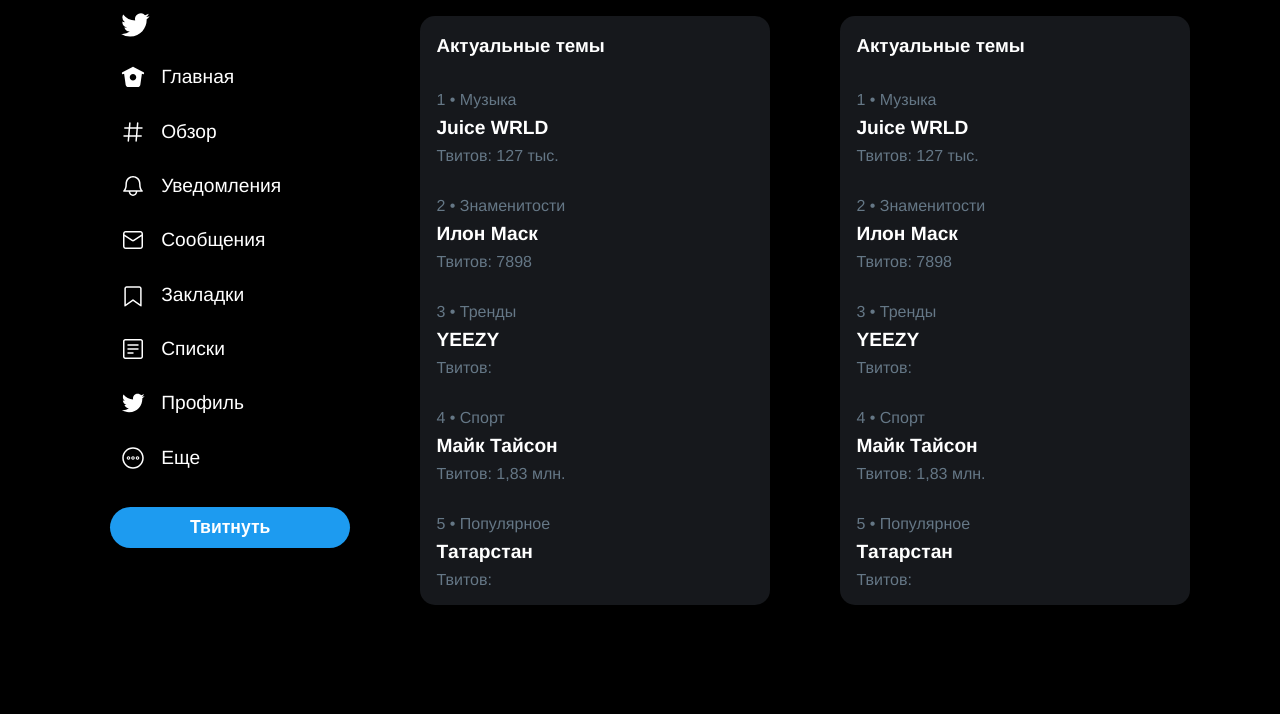
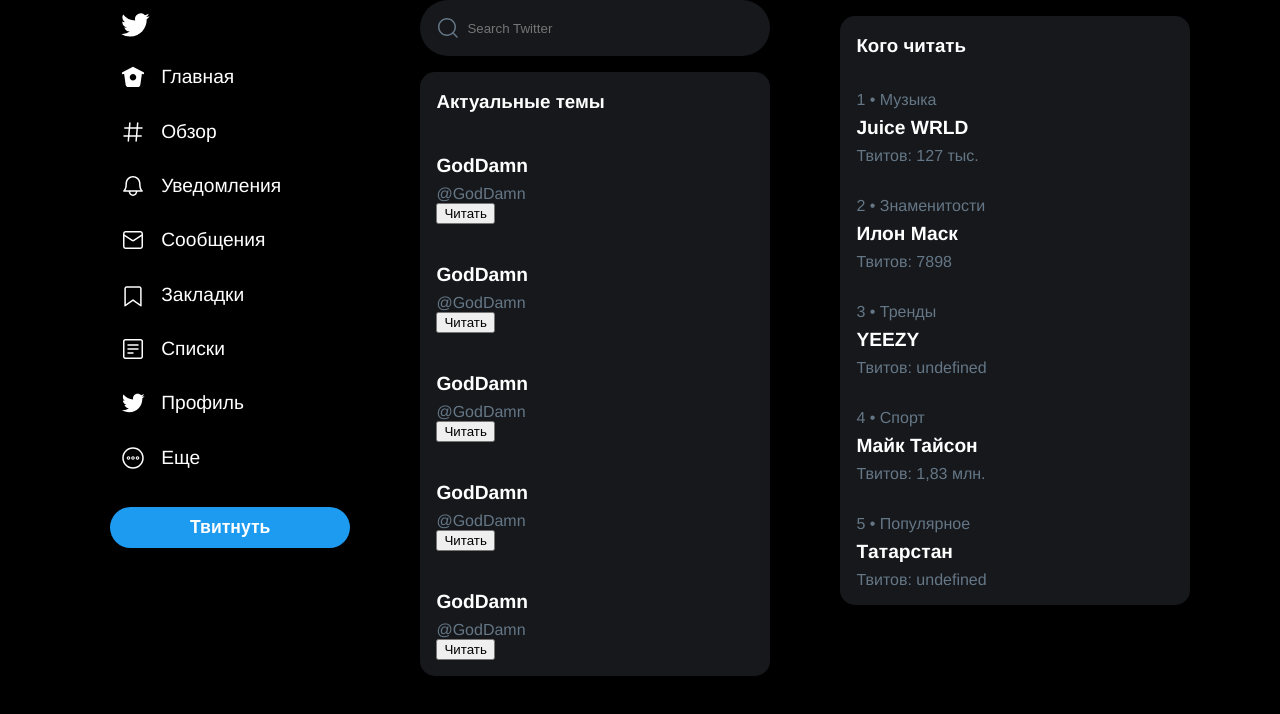
Before and after one commit to fiftysev/twitterReact, a React (Create React App) app: page /explore in a window 1280 px wide. Shown: the top 714 px of the page. Built offline with nearby package versions, Linux system fonts and the light colour scheme.

Commit message:
Add UserRec behaviour for right sidebar I'm really need to refactor this, please don't beat me

```diff
--- a/src/components/ActualSidebar/ActualSidebar.tsx
+++ b/src/components/ActualSidebar/ActualSidebar.tsx
@@ -6,8 +6,9 @@
   category?: string;
   title?: string;
   countOfTweets?: string;
-  userFollowRec?: string;
-  userAvatarRec?: string;
+  userRecName?: string;
+  userRecUsername?: string;
+  userRecAvatar?: string;
 };
 
 type ActualSidebarProps = {
@@ -21,7 +22,7 @@
   ));
   return (
     <div>
-      {sidebarTitle === "Актуальное" && <SearchForm />}
+      {sidebarTitle === "Актуальные темы" && <SearchForm />}
       <div className={styles.container}>
         <h3 className={styles.title}>{sidebarTitle}</h3>
         {actualElements}
--- a/src/components/ActualSidebar/ActualSidebarElement.tsx
+++ b/src/components/ActualSidebar/ActualSidebarElement.tsx
@@ -5,19 +5,29 @@
     category?: string;
     title?: string;
     countOfTweets?: string;
+    userRecName?: string;
+    userRecUsername?: string;
+    userRecAvatar?: string;
   };
   index: number;
 };
 
 const ActualSidebarElement = ({ data, index }: SidebarElementProps) => (
   <div className={styles.element}>
-    {
+    {data.category && (
       <span className={styles.subhead_text}>
         {index + 1} • {data.category}
       </span>
-    }
-    <span className={styles.element_title}>{data.title}</span>
-    <span className={styles.subhead_text}>Твитов: {data.countOfTweets}</span>
+    )}
+    <span className={styles.element_title}>
+      {data.userRecName || data.title}
+    </span>
+    <span className={styles.subhead_text}>
+      {data.userRecUsername === undefined
+        ? `Твитов: ${data.countOfTweets}`
+        : `@${data.userRecUsername}`}
+    </span>
+    {data.userRecName && <button className={styles.follow_btn}>Читать</button>}
   </div>
 );
 
--- a/src/pages/Explore.tsx
+++ b/src/pages/Explore.tsx
@@ -3,20 +3,40 @@
 import Feed from "../Feed";
 import Layout from "../Layout";
 
-const actualSidebarItems = [
-  { category: "Музыка", title: "Juice WRLD", countOfTweets: "127 тыс." },
-  { category: "Знаменитости", title: "Илон Маск", countOfTweets: "7898" },
-  { category: "Тренды", title: "YEEZY" },
-  { category: "Спорт", title: "Майк Тайсон", countOfTweets: "1,83 млн." },
-  { category: "Популярное", title: "Tатарстан" },
+const userRecItems = [
+  {
+    userRecAvatar: ".img/tweetAuthor.png",
+    userRecName: "GodDamn",
+    userRecUsername: "GodDamn",
+  },
+  {
+    userRecAvatar: ".img/tweetAuthor.png",
+    userRecName: "GodDamn",
+    userRecUsername: "GodDamn",
+  },
+  {
+    userRecAvatar: ".img/tweetAuthor.png",
+    userRecName: "GodDamn",
+    userRecUsername: "GodDamn",
+  },
+  {
+    userRecAvatar: ".img/tweetAuthor.png",
+    userRecName: "GodDamn",
+    userRecUsername: "GodDamn",
+  },
+  {
+    userRecAvatar: ".img/tweetAuthor.png",
+    userRecName: "GodDamn",
+    userRecUsername: "GodDamn",
+  },
 ];
 
 const Explore = () => {
   return (
-    <Layout>
+    <Layout rightSidebarTitle={"Кого читать"}>
       <Feed>
         <ActualSidebar
-          actualData={actualSidebarItems}
+          actualData={userRecItems}
           sidebarTitle={"Актуальные темы"}
         />
       </Feed>
```
Also changed, not shown: src/components/ActualSidebar/FollowRecSidebarItem.tsx (deleted).
